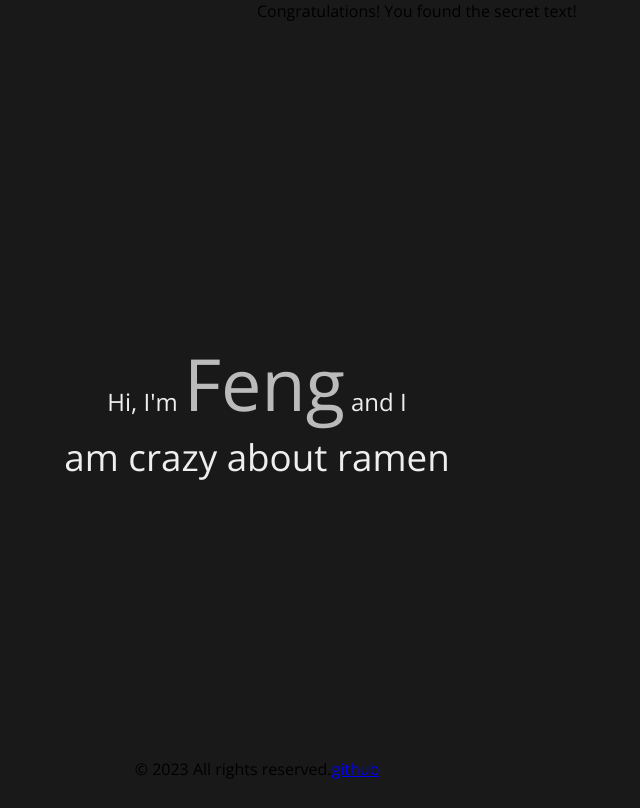
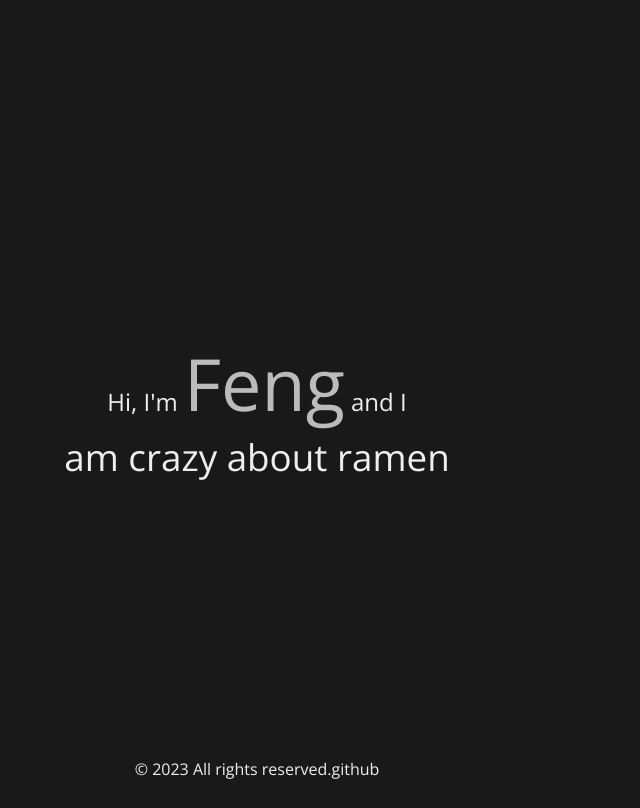
Before and after one commit to SiddarGu/Web-Page-Entry, a plain HTML site: page index.html in a window 1280 px wide. Shown: the whole page, without its empty margins (383-1023 px from the left). Drawn offline with nearby package versions, Linux system fonts and the light colour scheme.

Commit message:
style update

```diff
--- a/index.css
+++ b/index.css
@@ -32,7 +32,13 @@ body {
     margin: 0 1em;
 }
 
+a {
+    color: #eee;
+    text-decoration: none;
+}
+
 footer {
+    color: #eee;
     width: 100%;
     position: absolute;
     left: 0;
@@ -53,4 +59,5 @@ footer {
     position: absolute;
     top: 0;
     left: 50%;
+    color: #191919;
 }
```
